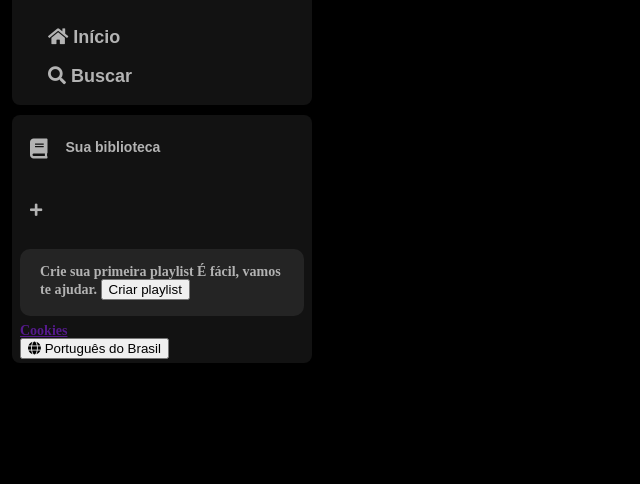
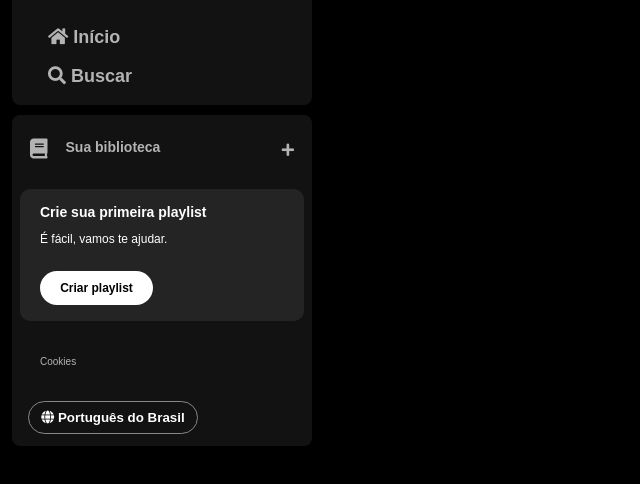
Before and after one commit to geyzaa/spotify-imers-o, a plain HTML site: page index.html in a window 1280 px wide. Shown: the part 78-562 px from the top of the page, without its empty margins (0-640 px from the left). Drawn offline with Linux system fonts and the light colour scheme.

Commit message:
continuação sidebar aula 02

```diff
--- a/styles.css
+++ b/styles.css
@@ -66,6 +66,11 @@ h1 h2 {
     margin-top: 10px;
 }
 
+.library .library__content{
+    display:flex;
+    justify-content: space-between;
+}
+
 .library .library__button {
     display:flex;
     margin-right: 10px;
@@ -106,3 +111,69 @@ h1 h2 {
     padding:16px 20px;
     border-radius:10px;
 }
+
+.section-playlist .section-playlist__content {
+    display:flex;
+    flex-direction: column;
+}
+
+.section-playlist__content .text {
+    padding-bottom:14px;
+    color:#FFF;
+    font-family: "DM Sans", sans-serif;
+}
+
+.section-playlist__content .title {
+    font-weight: 700;
+}
+
+.section-playlist__content .subtitle {
+    font-weight: 500;
+    font-size: 12px;
+}
+
+.section-playlist__content .section-playlist__button{
+    display: flex;
+    justify-content: center;
+    background-color: #FFF;
+    color:#000;
+    border-radius: 20px;
+    font-size: 12px;
+    font-weight: 700;
+    font-family: "DM Sans", sans-serif;
+    text-decoration:none;
+    text-transform: none;
+    padding:10px;
+    margin-top: 12px;
+    border:0;
+    width: 113px;
+}
+
+.sidebar .cookies{
+    margin:25px 20px;
+}
+
+.sidebar .cookies a{
+    color:#b3b3b3;
+    font-family: "DM Sans", sans-serif;
+    font-weight: 500;
+    font-size:10px;
+    text-decoration: none;
+}
+
+.sidebar .cookies a:hover{
+    text-decoration: underline;
+}
+
+.languages .languages__button{
+    align-items: center;
+    background-color: transparent;
+    border: 1px solid #878787; /*3 propriedades juntas*/
+    color:#FFF;
+    font-weight: bold;
+    cursor:pointer;
+    width: 170px;
+    margin:8px;
+    padding:8px;
+    border-radius:20px;
+}
```
